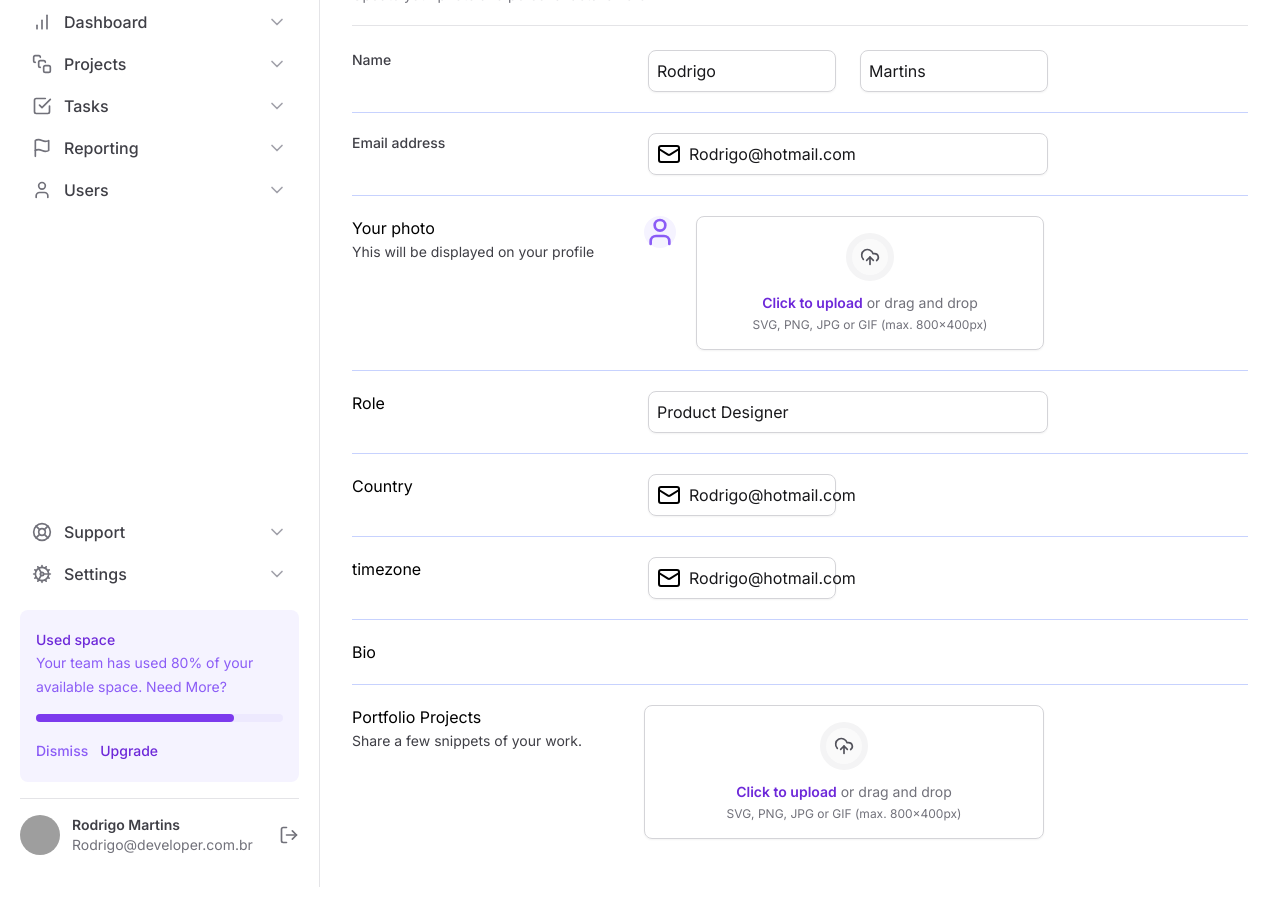
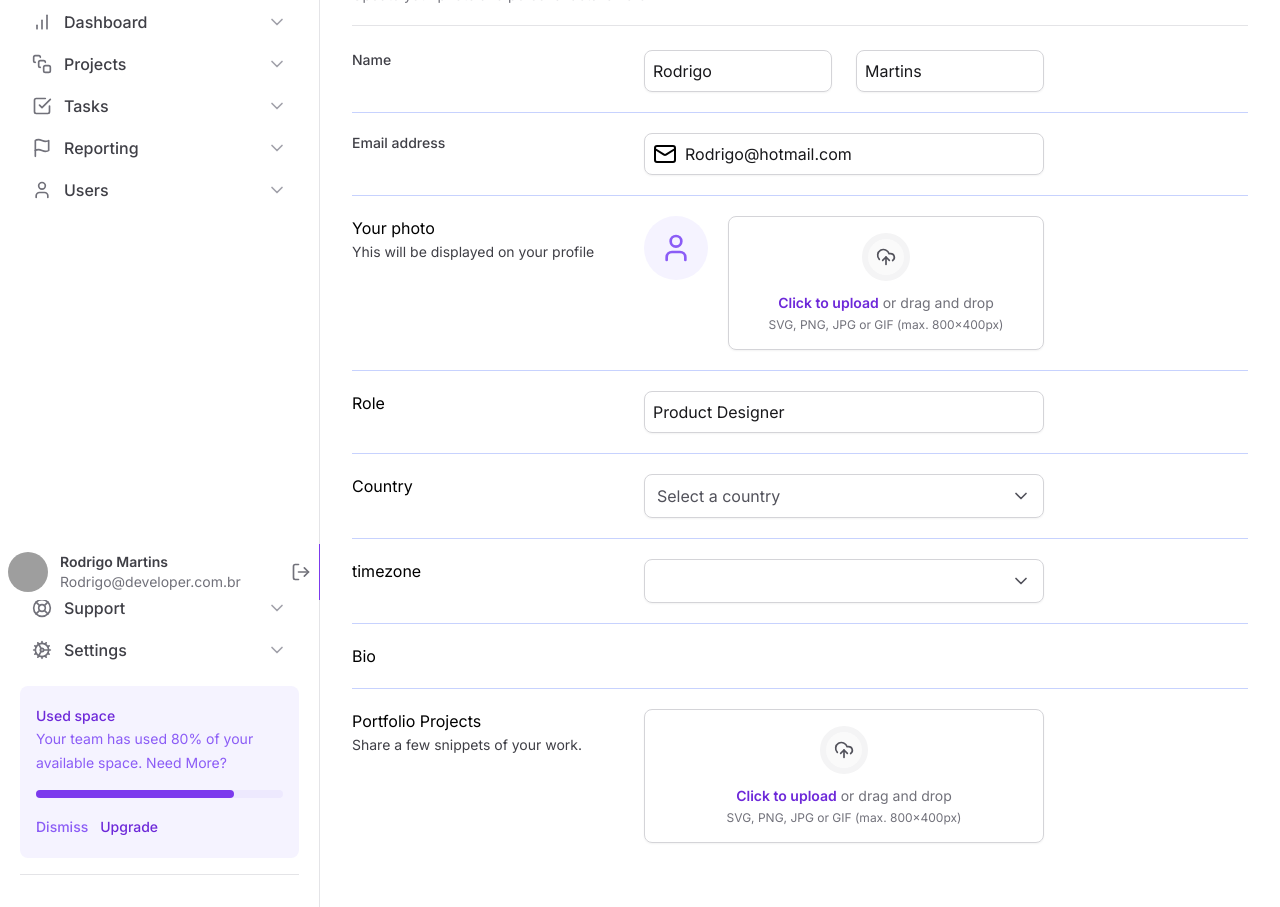
Before and after one commit to RoMartins/tailwind-next, a Next.js app: page / in a window 1280 px wide. Shown: the part 200-1107 px from the top of the page. Built offline with nearby package versions, Linux system fonts and the light colour scheme; grey boxes are pictures that could not be loaded.

Commit message:
feat: componetn Select

```diff
--- a/package.json
+++ b/package.json
@@ -9,6 +9,7 @@
     "lint": "next lint"
   },
   "dependencies": {
+    "@radix-ui/react-select": "^1.2.2",
     "@radix-ui/react-tabs": "^1.0.4",
     "@types/node": "20.4.6",
     "@types/react": "18.2.18",
--- a/src/app/components/Form/FileInput/Control.tsx
+++ b/src/app/components/Form/FileInput/Control.tsx
@@ -5,7 +5,7 @@ import { useFileInputContext } from './Root'
 
 type ControlProps = ComponentProps<'input'>
 
-export function Control(props: ControlProps) {
+export function Control({ multiple = false, ...props }: ControlProps) {
   const { id, onFilesSelected } = useFileInputContext()
 
   function handleFilesSelected(event: ChangeEvent<HTMLInputElement>) {
@@ -15,7 +15,7 @@ export function Control(props: ControlProps) {
 
     const files = Array.from(event.target.files)
 
-    onFilesSelected(files)
+    onFilesSelected(files, multiple)
   }
 
   return (
@@ -24,6 +24,7 @@ export function Control(props: ControlProps) {
       type="file"
       className="sr-only"
       id={id}
+      multiple={multiple}
       onChange={handleFilesSelected}
     />
   )
--- /dev/null
+++ b/src/app/components/Form/FileInput/FileList.tsx
@@ -0,0 +1,51 @@
+'use client'
+
+import { Trash2, UploadCloud } from 'lucide-react'
+import { useFileInputContext } from './Root'
+import { formatBytes } from '@/app/utils/formatBytes'
+
+export function FileList() {
+  const { files, removeFile } = useFileInputContext()
+
+  return (
+    <div className="mt-4 space-y-3">
+      {files.map((file) => {
+        return (
+          <div
+            key={file.name}
+            className="flex items-start gap-4 rounded-lg border border-zinc-200 p-4 "
+          >
+            <div className="rounded-full border-4 border-violet-100 bg-violet-200 p-2 text-violet-600">
+              <UploadCloud className="h-4 w-4" />
+            </div>
+            <div className="flex flex-1 flex-col items-start gap-1">
+              <div className="flex flex-col items-start">
+                <span className="text-sm font-medium text-zinc-700">
+                  {file.name}
+                </span>
+                <span className="text-sm text-zinc-500">
+                  {formatBytes(file.size)}
+                </span>
+              </div>
+
+              <div className="flex w-full items-center gap-3">
+                <div className="h-2 flex-1 rounded-full bg-zinc-100">
+                  <div className="h-2 w-4/5 rounded-full bg-violet-600" />
+                </div>
+                <div className="text-sm">80%</div>
+              </div>
+            </div>
+
+            <button
+              type="button"
+              onClick={() => removeFile(file)}
+              className="ml-auto"
+            >
+              <Trash2 className="h-5 w-5 text-zinc-500" />
+            </button>
+          </div>
+        )
+      })}
+    </div>
+  )
+}
--- a/src/app/components/Form/FileInput/ImagePreview.tsx
+++ b/src/app/components/Form/FileInput/ImagePreview.tsx
@@ -4,19 +4,19 @@ import { useFileInputContext } from './Root'
 import { useMemo } from 'react'
 
 export function ImagePreview() {
-  const { file } = useFileInputContext()
+  const { files } = useFileInputContext()
 
   const previewUrl = useMemo(() => {
-    if (file.length === 0) {
+    if (files.length === 0) {
       return null
     }
 
-    return URL.createObjectURL(file[0])
-  }, [file])
+    return URL.createObjectURL(files[0])
+  }, [files])
 
   if (previewUrl === null) {
     return (
-      <div className="flex  items-center justify-center rounded-full bg-violet-50">
+      <div className="flex h-16 w-16  items-center justify-center rounded-full bg-violet-50">
         <User className="h-8 w-8 text-violet-500" />
       </div>
     )
--- a/src/app/components/Form/FileInput/Index.tsx
+++ b/src/app/components/Form/FileInput/Index.tsx
@@ -2,5 +2,6 @@ import { Control } from './Control'
 import { ImagePreview } from './ImagePreview'
 import { Root } from './Root'
 import { Trigger } from './Trigger'
+import { FileList } from './FileList'
 
-export { Control, ImagePreview, Root, Trigger }
+export { Control, ImagePreview, Root, Trigger, FileList }
--- a/src/app/components/Form/FileInput/Root.tsx
+++ b/src/app/components/Form/FileInput/Root.tsx
@@ -10,8 +10,9 @@ import {
 
 type FileInputContextProps = {
   id: string
-  file: File[]
-  onFilesSelected: (file: File[]) => void
+  files: File[]
+  onFilesSelected: (file: File[], multiple: boolean) => void
+  removeFile: (file: File) => void
 }
 
 const FileInputContext = createContext({} as FileInputContextProps)
@@ -20,10 +21,25 @@ export type RootProps = ComponentProps<'div'>
 
 export function Root(props: RootProps) {
   const id = useId()
-  const [file, setFiles] = useState<File[]>([])
+  const [files, setFiles] = useState<File[]>([])
+
+  function onFilesSelected(files: File[], multiple: boolean) {
+    if (multiple) {
+      setFiles((prevState) => [...prevState, ...files])
+    } else {
+      setFiles(files)
+    }
+  }
+
+  function removeFile(file: File) {
+    const newFiles = files.filter((item) => item.name !== file.name)
+    setFiles(newFiles)
+  }
 
   return (
-    <FileInputContext.Provider value={{ id, file, onFilesSelected: setFiles }}>
+    <FileInputContext.Provider
+      value={{ id, files, onFilesSelected, removeFile }}
+    >
       <div {...props} />
     </FileInputContext.Provider>
   )
--- /dev/null
+++ b/src/app/components/Form/Select/SelectItem.tsx
@@ -0,0 +1,21 @@
+'use client'
+
+import * as Select from '@radix-ui/react-select'
+import { Check } from 'lucide-react'
+export type SelectItemProps = Select.SelectItemProps & {
+  option: string
+}
+
+export function SelectItem({ option, ...props }: SelectItemProps) {
+  return (
+    <Select.Item
+      {...props}
+      className="flex items-center justify-between gap-2 px-3 py-2.5 outline-none data-[highlighted]:bg-zinc-50"
+    >
+      <Select.ItemText>{option}</Select.ItemText>
+      <Select.ItemIndicator>
+        <Check className="h-4 w-4 text-violet-500" />
+      </Select.ItemIndicator>
+    </Select.Item>
+  )
+}
--- /dev/null
+++ b/src/app/components/Form/Select/index.tsx
@@ -0,0 +1,38 @@
+'use client'
+
+import * as SelectPrimitive from '@radix-ui/react-select'
+import { ChevronDown } from 'lucide-react'
+import { SelectItem } from './SelectItem'
+import { ReactNode } from 'react'
+
+export interface SelectProps {
+  children: ReactNode
+  placeholder: string
+}
+
+export function Select({ children, placeholder }: SelectProps) {
+  return (
+    <SelectPrimitive.Root>
+      <SelectPrimitive.Trigger className="flex h-11 w-full items-center justify-between gap-2 rounded-lg border border-zinc-300 px-3 py-2 shadow-sm data-[placeholder]:text-zinc-600">
+        <SelectPrimitive.Value
+          placeholder={placeholder}
+          className="text-black"
+        />
+        <SelectPrimitive.Icon>
+          <ChevronDown className="h-5 w-5 to-zinc-500" />
+        </SelectPrimitive.Icon>
+      </SelectPrimitive.Trigger>
+
+      <SelectPrimitive.Portal>
+        <SelectPrimitive.Content
+          side="bottom"
+          position="popper"
+          className="z-10 w-[--radix-select-trigger-width] overflow-hidden rounded-lg border border-zinc-300 bg-white"
+          sideOffset={8}
+        >
+          <SelectPrimitive.Viewport>{children}</SelectPrimitive.Viewport>
+        </SelectPrimitive.Content>
+      </SelectPrimitive.Portal>
+    </SelectPrimitive.Root>
+  )
+}
--- a/src/app/components/Input.tsx
+++ b/src/app/components/Input.tsx
@@ -21,7 +21,7 @@ export function InputRoot(props: InputRootProps) {
   return (
     <div
       {...props}
-      className="mx-1 flex w-full items-center gap-2 rounded-lg border border-zinc-300 px-2 py-2 shadow-sm"
+      className="flex w-full items-center gap-2 rounded-lg border border-zinc-300 px-2 py-2 shadow-sm"
     ></div>
   )
 }
--- a/src/app/components/Sidebar/Profile.tsx
+++ b/src/app/components/Sidebar/Profile.tsx
@@ -2,7 +2,7 @@ import { LogOut } from 'lucide-react'
 
 export function Profile() {
   return (
-    <div className="flex items-center gap-3">
+    <div className=" fixed bottom-0 left-0 flex w-80  items-center gap-3  border-r border-violet-600 bg-white p-2">
       <img
         src="https://github.com/RoMartins.png"
         className="h-10 w-10 rounded-full"
--- a/src/app/page.tsx
+++ b/src/app/page.tsx
@@ -2,6 +2,8 @@ import { Mail } from 'lucide-react'
 import { InputControl, InputPrefix, InputRoot } from './components/Input'
 import { SettingTabs } from './components/SettingTabs'
 import * as FileInput from './components/Form/FileInput/Index'
+import { Select } from './components/Form/Select'
+import { SelectItem } from './components/Form/Select/SelectItem'
 
 export default function Home() {
   return (
@@ -97,26 +99,21 @@ export default function Home() {
 
           <div className="grid grid-cols-form gap-3 pt-5">
             <label>Country</label>
-            <div className="grid grid-cols-2 gap-6">
-              <InputRoot>
-                <InputPrefix>
-                  <Mail className="" />
-                </InputPrefix>
-                <InputControl type="email" defaultValue="Rodrigo@hotmail.com" />
-              </InputRoot>
-            </div>
+            <Select placeholder="Select a country">
+              <SelectItem option="Brasil" value="br" />
+              <SelectItem option="United States" value="us" />
+            </Select>
           </div>
 
           <div className="grid grid-cols-form gap-3 pt-5">
             <label>timezone</label>
-            <div className="grid grid-cols-2 gap-6">
-              <InputRoot>
-                <InputPrefix>
-                  <Mail className="" />
-                </InputPrefix>
-                <InputControl type="email" defaultValue="Rodrigo@hotmail.com" />
-              </InputRoot>
-            </div>
+            <Select>
+              <SelectItem
+                option="Pacific Standard Time (PST) UTC−08:00 "
+                value="br"
+              />
+              <SelectItem option="United States" value="us" />
+            </Select>
           </div>
 
           <div className="grid grid-cols-form gap-3 pt-5">
@@ -131,8 +128,9 @@ export default function Home() {
                 Share a few snippets of your work.
               </span>
             </label>
-            <FileInput.Root className="flex items-start ">
+            <FileInput.Root className="flex flex-col ">
               <FileInput.Trigger />
+              <FileInput.FileList />
               <FileInput.Control multiple />
             </FileInput.Root>
           </div>
--- /dev/null
+++ b/src/app/utils/formatBytes.ts
@@ -0,0 +1,7 @@
+export function formatBytes(bytes: number) {
+  if (bytes < 1024 * 1024) {
+    return (bytes / 1024).toFixed(2) + ' MB'
+  } else {
+    return (bytes / (1024 * 1024 * 1024)).toFixed(2) + ' GB'
+  }
+}
```
Also changed, not shown: 1 other file (tests, documents, lock files or other folders).
